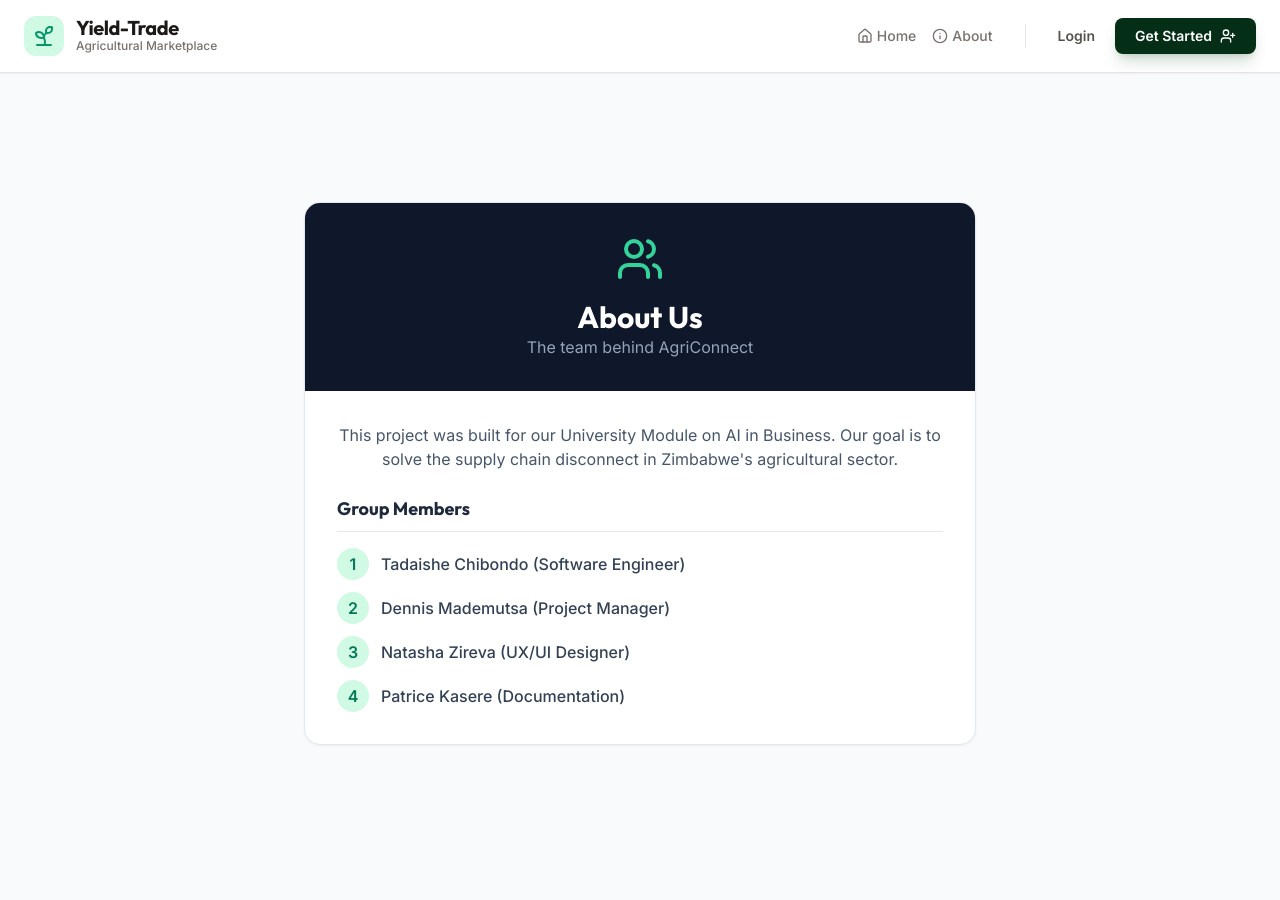
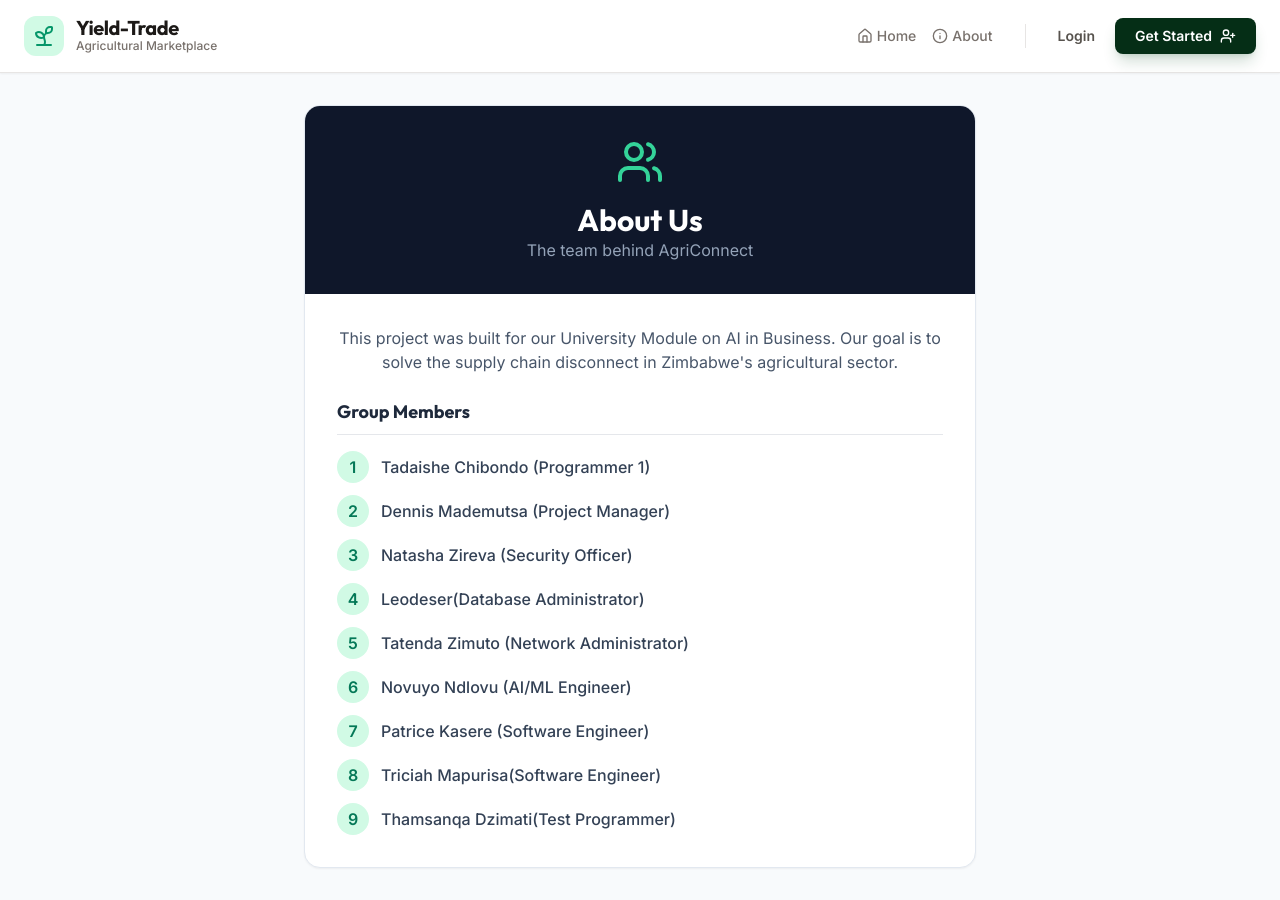
Before and after one commit to TadaisheChibondo/agriconnect, a React (Vite) app in the folder frontend/: page /about in a window 1280 px wide. Before the commit the page ends 873 px from the top, so only its background shows below. Built offline with nearby package versions, Linux system fonts and the light colour scheme; no server answers.

Commit message:
Updated about section

```diff
--- a/frontend/src/pages/About.jsx
+++ b/frontend/src/pages/About.jsx
@@ -1,39 +1,98 @@
-import React from 'react';
-import { Users } from 'lucide-react';
+import React from "react";
+import { Users } from "lucide-react";
 
 const About = () => {
   return (
     <div className="min-h-screen bg-slate-50 p-8 flex items-center justify-center">
       <div className="max-w-2xl w-full bg-white rounded-2xl shadow-sm border border-slate-200 overflow-hidden">
         <div className="bg-slate-900 text-white p-8 text-center">
-                    <Users size={48} className="mx-auto mb-4 text-emerald-400"/>
+          <Users size={48} className="mx-auto mb-4 text-emerald-400" />
           <h1 className="text-3xl font-bold">About Us</h1>
           <p className="text-slate-400">The team behind AgriConnect</p>
         </div>
         <div className="p-8">
           <p className="text-slate-600 mb-6 text-center">
             This project was built for our University Module on AI in Business.
-                        Our goal is to solve the supply chain disconnect in Zimbabwe's agricultural sector.
+            Our goal is to solve the supply chain disconnect in Zimbabwe's
+            agricultural sector.
           </p>
 
-                    <h3 className="font-bold text-lg mb-4 text-slate-800 border-b pb-2">Group Members</h3>
+          <h3 className="font-bold text-lg mb-4 text-slate-800 border-b pb-2">
+            Group Members
+          </h3>
           <ul className="space-y-3">
             {/* REPLACE WITH YOUR ACTUAL NAMES */}
             <li className="flex items-center gap-3">
-                            <span className="w-8 h-8 rounded-full bg-emerald-100 text-emerald-700 flex items-center justify-center font-bold">1</span>
-                            <span className="font-medium text-slate-700">Tadaishe Chibondo (Software Engineer)</span>
+              <span className="w-8 h-8 rounded-full bg-emerald-100 text-emerald-700 flex items-center justify-center font-bold">
+                1
+              </span>
+              <span className="font-medium text-slate-700">
+                Tadaishe Chibondo (Programmer 1)
+              </span>
             </li>
             <li className="flex items-center gap-3">
-                            <span className="w-8 h-8 rounded-full bg-emerald-100 text-emerald-700 flex items-center justify-center font-bold">2</span>
-                            <span className="font-medium text-slate-700">Dennis Mademutsa (Project Manager)</span>
+              <span className="w-8 h-8 rounded-full bg-emerald-100 text-emerald-700 flex items-center justify-center font-bold">
+                2
+              </span>
+              <span className="font-medium text-slate-700">
+                Dennis Mademutsa (Project Manager)
+              </span>
             </li>
             <li className="flex items-center gap-3">
-                            <span className="w-8 h-8 rounded-full bg-emerald-100 text-emerald-700 flex items-center justify-center font-bold">3</span>
-                            <span className="font-medium text-slate-700">Natasha Zireva (UX/UI Designer)</span>
+              <span className="w-8 h-8 rounded-full bg-emerald-100 text-emerald-700 flex items-center justify-center font-bold">
+                3
+              </span>
+              <span className="font-medium text-slate-700">
+                Natasha Zireva (Security Officer)
+              </span>
             </li>
             <li className="flex items-center gap-3">
-                            <span className="w-8 h-8 rounded-full bg-emerald-100 text-emerald-700 flex items-center justify-center font-bold">4</span>
-                            <span className="font-medium text-slate-700">Patrice Kasere (Documentation)</span>
+              <span className="w-8 h-8 rounded-full bg-emerald-100 text-emerald-700 flex items-center justify-center font-bold">
+                4
+              </span>
+              <span className="font-medium text-slate-700">
+                Leodeser(Database Administrator)
+              </span>
+            </li>
+            <li className="flex items-center gap-3">
+              <span className="w-8 h-8 rounded-full bg-emerald-100 text-emerald-700 flex items-center justify-center font-bold">
+                5
+              </span>
+              <span className="font-medium text-slate-700">
+                Tatenda Zimuto (Network Administrator)
+              </span>
+            </li>
+            <li className="flex items-center gap-3">
+              <span className="w-8 h-8 rounded-full bg-emerald-100 text-emerald-700 flex items-center justify-center font-bold">
+                6
+              </span>
+              <span className="font-medium text-slate-700">
+                Novuyo Ndlovu (AI/ML Engineer)
+              </span>
+            </li>
+            <li className="flex items-center gap-3">
+              <span className="w-8 h-8 rounded-full bg-emerald-100 text-emerald-700 flex items-center justify-center font-bold">
+                7
+              </span>
+              <span className="font-medium text-slate-700">
+                Patrice Kasere (Software Engineer)
+              </span>
+            </li>
+            <li className="flex items-center gap-3">
+              <span className="w-8 h-8 rounded-full bg-emerald-100 text-emerald-700 flex items-center justify-center font-bold">
+                8
+              </span>
+              <span className="font-medium text-slate-700">
+                Triciah Mapurisa(Software Engineer)
+              </span>
+            </li>
+            <li className="flex items-center gap-3">
+              <span className="w-8 h-8 rounded-full bg-emerald-100 text-emerald-700 flex items-center justify-center font-bold">
+                9
+              </span>
+              <span className="font-medium text-slate-700">
+                Thamsanqa Dzimati(Test Programmer)
+              </span>
             </li>
           </ul>
         </div>
```
Lines whose indentation alone changed are shown as unchanged.
